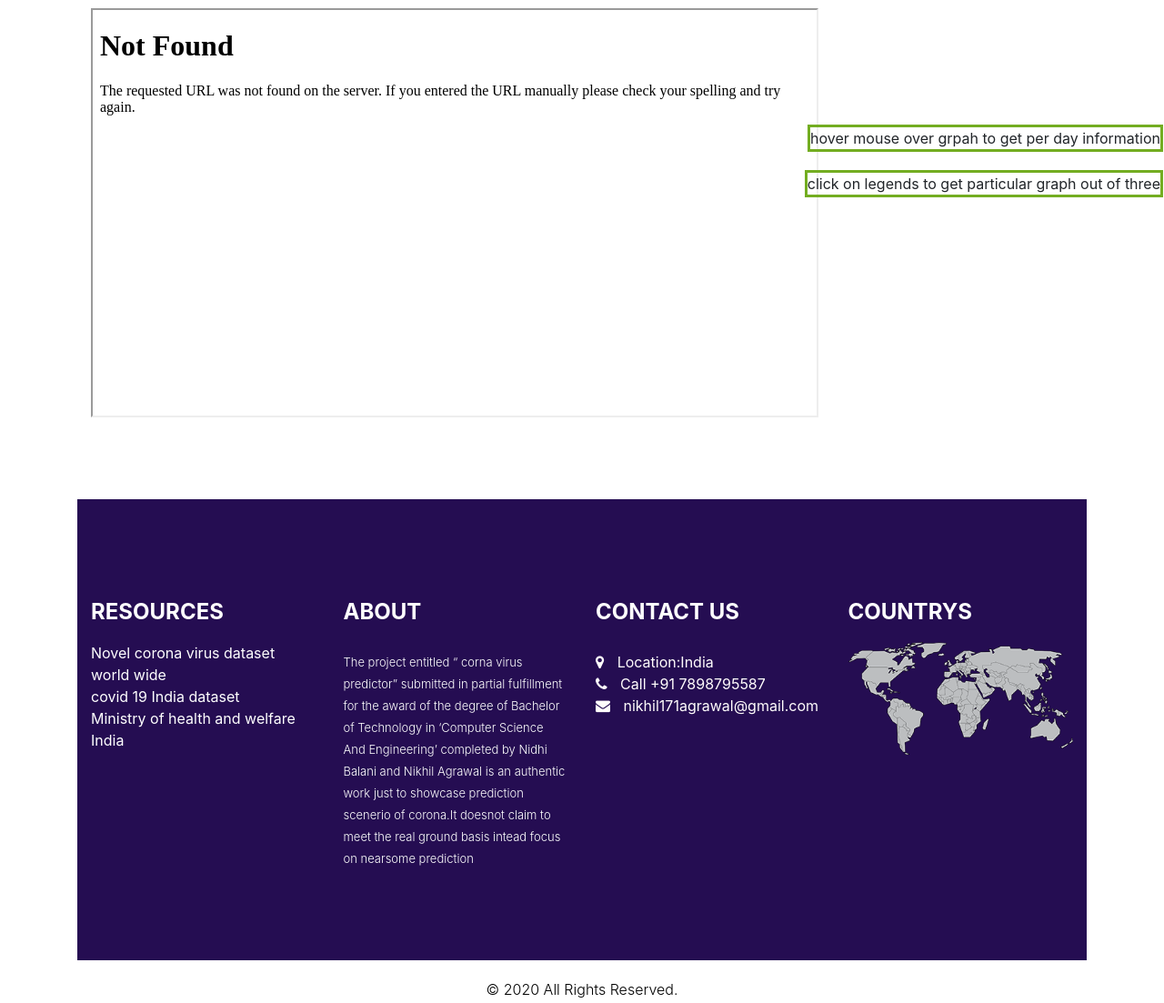
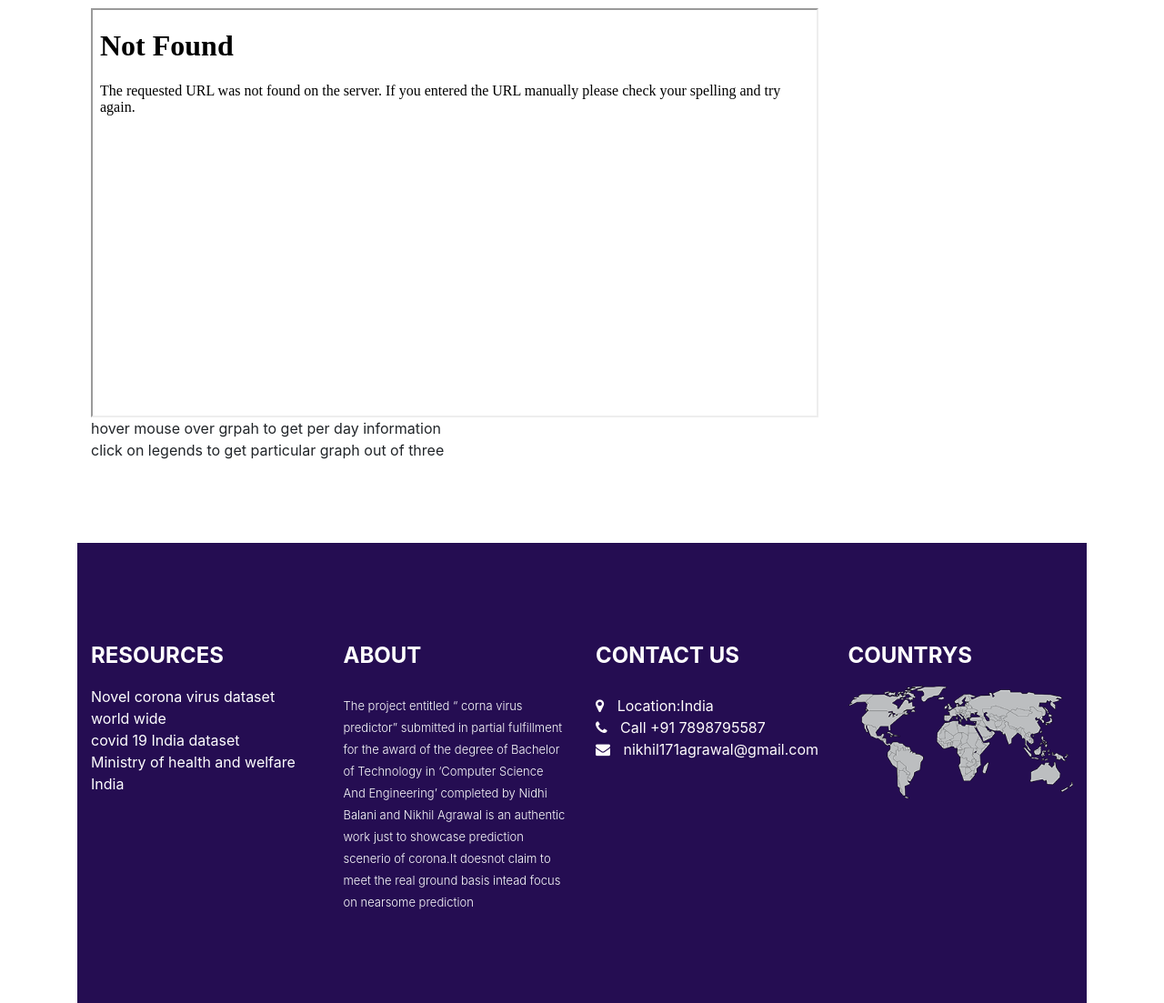
Before and after one commit to nikhilagrawal171/covid19_Prediction_Analysis, a Flask app: page /outbreak in a window 1280 px wide. Shown: the part 1063-2166 px from the top of the page at 91% size. Run offline with Flask 2, Linux system fonts and the light colour scheme; parts of the project's set-up code (start-up, migrations or seed data) failed here and were passed over; some libraries are stand-ins or nearby versions.

Commit message:
Update outbreak.html

```diff
--- a/templates/outbreak.html
+++ b/templates/outbreak.html
@@ -17,20 +17,7 @@
       <link rel="stylesheet" type="text/css" href="/static/css/bootstrap.min.css">
       <!-- style css -->
       <link rel="stylesheet" type="text/css" href="/static/css/style.css">
-      <style>
-div.relative {
-  position: absolute;
-  top: 1200px;
-  right: 1px;
-  border: 3px solid #73AD21;
-   }
-   div.rev {
-  position: absolute;
-  top: 1250px;
-  right: 1px;
-  border: 3px solid #73AD21;
-   }
-</style>
+
       <!-- Responsive-->
       <link rel="stylesheet" href="/static/css/responsive.css">
       <!-- fevicon -->
```
